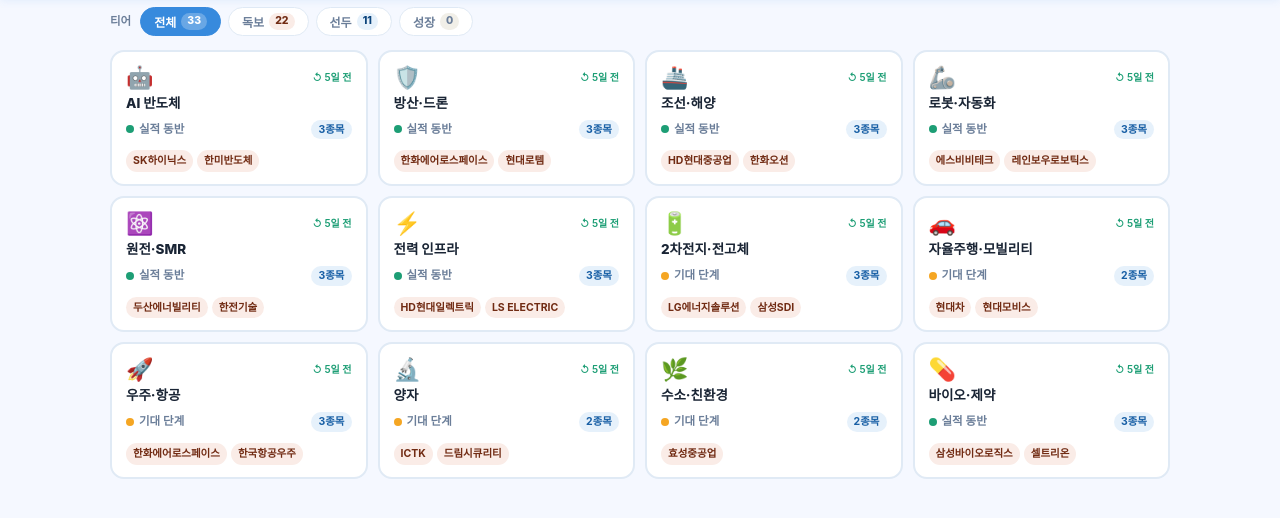
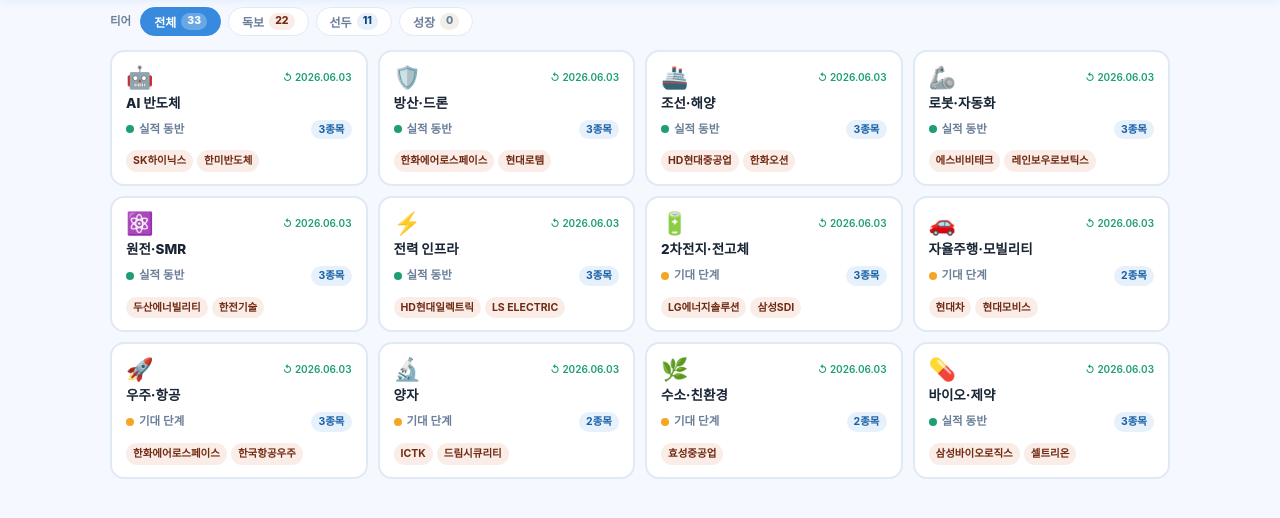
Before and after one commit to shinfund/value-chain, a plain HTML site: page index.html in a window 1280 px wide. Shown: the part 134-652 px from the top of the page. Drawn offline with Linux system fonts and the light colour scheme; a web font is replaced by a local one.

Commit message:
20260608_노션 DB 구조 변경 및 앱 일부 수정

```diff
--- a/index.html
+++ b/index.html
@@ -731,15 +731,15 @@
     stages:[
       { t:'메모리 핵심', s:'HBM·D램',
         stocks:[
-          { n:'SK하이닉스', code:'000660', tier:1, upd:'2026-06-03',
+          { n:'SK하이닉스', code:'000660', tier:1, update:'2026-06-03',
             d:'2026년 HBM3E 12단 양산 확대. 1Q26 영업이익 7.4조(YoY +156%). 엔비디아 B300 HBM4 단독 공급 가능성. 목표주가 NH 28만원. ⚠️리스크: HBM4 수율 저조 시 납기 지연, 중국 수출 규제 확대 리스크' },
-          { n:'삼성전자', code:'005930', tier:2, upd:'2026-06-03',
+          { n:'삼성전자', code:'005930', tier:2, update:'2026-06-03',
             d:'HBM3E 8단 엔비디아 퀄 통과 확인, 12단은 2Q26 중 가시화 전망. DS부문 회복 기조. 목표주가 KB 9.8만원. ⚠️리스크: HBM 점유율 회복 지연, 파운드리 적자 지속' }
         ]
       },
       { t:'장비·소재', s:'패키징·검사',
         stocks:[
-          { n:'한미반도체', code:'042700', tier:1, upd:'2026-06-03',
+          { n:'한미반도체', code:'042700', tier:1, update:'2026-06-03',
             d:'TC본더 독점 공급 지위 유지. 2025 매출 1.2조·영업익 5,200억. 엔비디아·TSMC HBM5 로드맵 포함. 목표주가 삼성증권 16만원. ⚠️리스크: 경쟁사 진입(ASMPT), 고객 다변화 지연' }
         ]
       }
@@ -755,11 +755,11 @@
     stages:[
       { t:'대형 플랫폼', s:'전차·자주포·함정',
         stocks:[
-          { n:'한화에어로스페이스', code:'012450', tier:1, upd:'2026-06-03',
+          { n:'한화에어로스페이스', code:'012450', tier:1, update:'2026-06-03',
             d:'K9 자주포 폴란드 2차 계약(672문·4.5조) 협상 마무리 단계. 1Q26 영업이익 4,800억(YoY +89%). 목표주가 메리츠 72만원. ⚠️리스크: 계약 지연, 원화 강세' },
-          { n:'현대로템', code:'064350', tier:1, upd:'2026-06-03',
+          { n:'현대로템', code:'064350', tier:1, update:'2026-06-03',
             d:'K2 전차 폴란드 3차 계약(180대·3조) 2026 상반기 체결 가시화. 2025 수주잔고 22조. 목표주가 하나 7.2만원. ⚠️리스크: 현지화 조건 이행 부담, 기술이전 리스크' },
-          { n:'LIG넥스원', code:'079550', tier:2, upd:'2026-06-03',
+          { n:'LIG넥스원', code:'079550', tier:2, update:'2026-06-03',
             d:'천궁-II UAE·사우디 후속 계약 협상 중. 국내 LAMD 체계 수주 확정. 목표주가 신한 19만원. ⚠️리스크: 수출 계약 일정 불확실' }
         ]
       }
@@ -775,11 +775,11 @@
     stages:[
       { t:'대형 조선', s:'LNG·컨테이너·군함',
         stocks:[
-          { n:'HD현대중공업', code:'329180', tier:1, upd:'2026-06-03',
+          { n:'HD현대중공업', code:'329180', tier:1, update:'2026-06-03',
             d:'2025 수주잔고 38조(LNG선 비중 55%). 1Q26 영업이익 3,200억(YoY +210%). 미 해군 MRO 파트너십 논의 중. 목표주가 KB 36만원. ⚠️리스크: 인도 지연, 강재 가격 상승' },
-          { n:'한화오션', code:'042660', tier:1, upd:'2026-06-03',
+          { n:'한화오션', code:'042660', tier:1, update:'2026-06-03',
             d:'잠수함·함정 특수선 수주 급증. 2025 수주잔고 31조. 미 해군 버지니아급 MRO 우선협상 대상자 유력. 목표주가 삼성증권 7.2만원. ⚠️리스크: 상선 대비 마진 낮은 특수선 비중 증가' },
-          { n:'삼성중공업', code:'010140', tier:2, upd:'2026-06-03',
+          { n:'삼성중공업', code:'010140', tier:2, update:'2026-06-03',
             d:'LNG선 집중 전략. 2026년 분기 흑자 전환 확인. 셔틀탱커·FSRU 고부가 선종 확대. 목표주가 현대차증권 1.6만원. ⚠️리스크: 드릴십 손실 가능성' }
         ]
       }
@@ -795,15 +795,15 @@
     stages:[
       { t:'핵심 부품', s:'감속기·액추에이터',
         stocks:[
-          { n:'에스비비테크', code:'389500', tier:1, upd:'2026-06-03',
+          { n:'에스비비테크', code:'389500', tier:1, update:'2026-06-03',
             d:'RV감속기 국산화 선두. 2026년 삼성전자 로봇 공급망 진입 확정. 1Q26 수주 전분기比 +48%. ⚠️리스크: 하모닉드라이브 가격 인하 경쟁' },
-          { n:'레인보우로보틱스', code:'277810', tier:1, upd:'2026-06-03',
+          { n:'레인보우로보틱스', code:'277810', tier:1, update:'2026-06-03',
             d:'삼성전자 지분 35% 전략투자. 2족보행 로봇 RB-Y1 상용화. 2026년 협동로봇 수출 계약 100억↑. 목표주가 미래에셋 9.8만원. ⚠️리스크: 삼성 내재화 리스크, 상용화 일정 지연' }
         ]
       },
       { t:'시스템 통합', s:'협동로봇·물류',
         stocks:[
-          { n:'두산로보틱스', code:'454910', tier:2, upd:'2026-06-03',
+          { n:'두산로보틱스', code:'454910', tier:2, update:'2026-06-03',
             d:'협동로봇 글로벌 7위. 북미 시장 점유율 확대 중. 2026년 매출 1,200억 목표(YoY +55%). 목표주가 한국투자 3.2만원. ⚠️리스크: 유니버설로봇·FANUC 가격 공세, 적자 지속' }
         ]
       }
@@ -819,11 +819,11 @@
     stages:[
       { t:'원전 건설·설계', s:'EPC·기자재',
         stocks:[
-          { n:'두산에너빌리티', code:'034020', tier:1, upd:'2026-06-03',
+          { n:'두산에너빌리티', code:'034020', tier:1, update:'2026-06-03',
             d:'체코 원전 주기기 공급사 확정. 2025 원전 수주잔고 7조. 소형 SMR i-SMR 설계 국내 유일. 목표주가 KB 2.8만원. ⚠️리스크: 체코 계약 지연, 가스터빈 부문 실적 변동' },
-          { n:'한전기술', code:'051600', tier:1, upd:'2026-06-03',
+          { n:'한전기술', code:'051600', tier:1, update:'2026-06-03',
             d:'원전 설계 독점(APR1400·APR+). 체코·UAE·폴란드 수출 설계 용역 수혜 직결. 목표주가 신한 9.2만원. ⚠️리스크: 정부 원전 정책 변화' },
-          { n:'비에이치아이', code:'083650', tier:2, upd:'2026-06-03',
+          { n:'비에이치아이', code:'083650', tier:2, update:'2026-06-03',
             d:'원전 증기발생기·열교환기 특수 제작. 체코 수출 기자재 공급망 포함. YoY 수주 +120%. ⚠️리스크: 납품 일정 집중 리스크' }
         ]
       }
@@ -839,15 +839,15 @@
     stages:[
       { t:'중전기기', s:'변압기·차단기',
         stocks:[
-          { n:'HD현대일렉트릭', code:'267260', tier:1, upd:'2026-06-03',
+          { n:'HD현대일렉트릭', code:'267260', tier:1, update:'2026-06-03',
             d:'초고압변압기 미국 수출 호황. 2025 매출 3.9조·영업익 5,800억(YoY +67%). 미국 공장 증설 2027년 완공. 목표주가 한국투자 42만원. ⚠️리스크: 달러 약세, 경쟁사 증설' },
-          { n:'LS ELECTRIC', code:'010120', tier:1, upd:'2026-06-03',
+          { n:'LS ELECTRIC', code:'010120', tier:1, update:'2026-06-03',
             d:'배전반·차단기 국내 1위. 데이터센터·전기차 충전인프라 동시 수혜. 2026년 해외 수주 비중 40% 목표. 목표주가 메리츠 19만원. ⚠️리스크: 원자재 가격 상승' }
         ]
       },
       { t:'냉각·UPS', s:'데이터센터 전원',
         stocks:[
-          { n:'LG전자', code:'066570', tier:1, upd:'2026-06-03',
+          { n:'LG전자', code:'066570', tier:1, update:'2026-06-03',
             d:'AI 데이터센터 칠러 수주 1조 조기 달성(2025). 2026년 칠러 수주목표 1.7조. 목표주가 NH 10.5만원. 2026H2 엑시옴 협동로봇 생산 시작(선반영). ⚠️리스크: 칠러 경쟁 심화, 로봇 사업 흑자전환 지연' }
         ]
       }
@@ -863,15 +863,15 @@
     stages:[
       { t:'셀 제조', s:'파우치·원통형',
         stocks:[
-          { n:'LG에너지솔루션', code:'373220', tier:1, upd:'2026-06-03',
+          { n:'LG에너지솔루션', code:'373220', tier:1, update:'2026-06-03',
             d:'2025 영업이익 8,200억(전년비 -38%). GM 얼티엄셀즈 1공장 정상화. 전고체 시제품 2027년 목표. 목표주가 KB 38만원. ⚠️리스크: 北美 IRA 세액공제 불확실, 중국 경쟁' },
-          { n:'삼성SDI', code:'006400', tier:1, upd:'2026-06-03',
+          { n:'삼성SDI', code:'006400', tier:1, update:'2026-06-03',
             d:'전고체 2027년 파일럿 생산, 2030년 양산 목표. 스텔란티스 조인트벤처 스타플러스에너지 양산 개시. 목표주가 하나 42만원. ⚠️리스크: 전고체 일정 지연, 전동공구 수요 둔화' }
         ]
       },
       { t:'소재', s:'양극재·분리막',
         stocks:[
-          { n:'포스코퓨처엠', code:'003670', tier:2, upd:'2026-06-03',
+          { n:'포스코퓨처엠', code:'003670', tier:2, update:'2026-06-03',
             d:'양극재 캐파 2026년 10만톤. GM 공급 계약 유지. 목표주가 NH 25만원. ⚠️리스크: 리튬 가격 하락으로 ASP 하락, 캐파 과잉 우려' }
         ]
       }
@@ -887,9 +887,9 @@
     stages:[
       { t:'완성차·소프트웨어', s:'OEM·SDV',
         stocks:[
-          { n:'현대차', code:'005380', tier:1, upd:'2026-06-03',
+          { n:'현대차', code:'005380', tier:1, update:'2026-06-03',
             d:'2025 영업이익 15.3조(YoY +3%). 아이오닉9 북미 흥행. 2027년 레벨3 양산차 출시 목표. 목표주가 메리츠 32만원. ⚠️리스크: 원화 강세, 미국 관세 불확실성' },
-          { n:'현대모비스', code:'012330', tier:1, upd:'2026-06-03',
+          { n:'현대모비스', code:'012330', tier:1, update:'2026-06-03',
             d:'자율주행 핵심 모듈(레이더·라이다 통합) 공급. BD로보틱스 액추에이터 수주 — 2027년 매출 반영, 2028년 양산. 목표주가 KB 32만원. ⚠️리스크: 현대차 내재화 리스크, 로봇 사업 초기 손실' }
         ]
       }
@@ -905,11 +905,11 @@
     stages:[
       { t:'발사체·위성', s:'발사 시스템',
         stocks:[
-          { n:'한화에어로스페이스', code:'012450', tier:1, upd:'2026-06-03',
+          { n:'한화에어로스페이스', code:'012450', tier:1, update:'2026-06-03',
             d:'누리호 엔진 주관·나로우주센터 운영. KPS 위성체 개발 수주 유력. 방산+우주 동시 주력(의도적 중복). ⚠️리스크: 발사 실패 시 브랜드 타격, 민간 발사체 경쟁 심화' },
-          { n:'한국항공우주', code:'047810', tier:1, upd:'2026-06-03',
+          { n:'한국항공우주', code:'047810', tier:1, update:'2026-06-03',
             d:'KF-21 블록2 무장통합 2027년 목표. 군 정찰위성 2호기 계약. 목표주가 메리츠 9.2만원. ⚠️리스크: KF-21 수출 계약 지연' },
-          { n:'이노스페이스', code:'462350', tier:2, upd:'2026-06-03',
+          { n:'이노스페이스', code:'462350', tier:2, update:'2026-06-03',
             d:'한빛-TLV 2026년 상업발사 첫 계약 목표. 소형위성 발사 서비스 국내 유일 민간. ⚠️리스크: 발사 실패 리스크, 흑자전환 2028년 이후' }
         ]
       }
@@ -925,9 +925,9 @@
     stages:[
       { t:'양자통신', s:'QKD 장비',
         stocks:[
-          { n:'ICTK', code:'456010', tier:2, upd:'2026-06-03',
+          { n:'ICTK', code:'456010', tier:2, update:'2026-06-03',
             d:'양자내성암호(PQC) 보안칩 국내 유일 양산. 금융·공공 PQC 전환 수요 2026년 본격화. 목표주가 KB 4.2만원. ⚠️리스크: 글로벌 표준 변동 리스크, 스케일업 속도' },
-          { n:'드림시큐리티', code:'203650', tier:2, upd:'2026-06-03',
+          { n:'드림시큐리티', code:'203650', tier:2, update:'2026-06-03',
             d:'QKD 기반 양자 VPN·인증 솔루션 공공기관 납품. 2026년 정부 양자 보안 예산 3배↑ 수혜. ⚠️리스크: 수주 편중 리스크, 매출 소규모' }
         ]
       }
@@ -943,9 +943,9 @@
     stages:[
       { t:'수소 생산·저장', s:'수전해·탱크',
         stocks:[
-          { n:'효성중공업', code:'298040', tier:1, upd:'2026-06-03',
+          { n:'효성중공업', code:'298040', tier:1, update:'2026-06-03',
             d:'변압기 초호황으로 주력 실적 견인. 수소 압축충전기 국내 점유율 65%. DC MOU 충전소 20기 추가. 주력은 전력 인프라 — 수소는 보조 모멘텀. ⚠️리스크: 변압기 마진 하락 시 실적 충격' },
-          { n:'일진하이솔루스', code:'271940', tier:2, upd:'2026-06-03',
+          { n:'일진하이솔루스', code:'271940', tier:2, update:'2026-06-03',
             d:'Type4 수소탱크 국내 1위. 2026년 수소트럭 탱크 납품 계약 확대. ⚠️리스크: 수소차 보급 속도 지연' }
         ]
       }
@@ -962,15 +962,15 @@
     stages:[
       { t:'CMO·CDMO', s:'바이오의약품 생산',
         stocks:[
-          { n:'삼성바이오로직스', code:'207940', tier:1, upd:'2026-06-03',
+          { n:'삼성바이오로직스', code:'207940', tier:1, update:'2026-06-03',
             d:'2025 매출 4.7조·영업이익 1.4조(YoY +28%). 5공장 완공으로 글로벌 캐파 1위(72만L). 비만치료제 GLP-1 CMO 계약 다수. 목표주가 NH 160만원. ⚠️리스크: 환율 하락, 빅파마 내재화 추세' },
-          { n:'셀트리온', code:'068270', tier:1, upd:'2026-06-03',
+          { n:'셀트리온', code:'068270', tier:1, update:'2026-06-03',
             d:'람시마SC 글로벌 시판 확대. 2026년 ADC 파이프라인 임상 3상 진입. 목표주가 한국투자 22만원. ⚠️리스크: 바이오시밀러 경쟁 심화' }
         ]
       },
       { t:'ADC·혁신신약', s:'기술수출',
         stocks:[
-          { n:'레고켐바이오', code:'141080', tier:2, upd:'2026-06-03',
+          { n:'레고켐바이오', code:'141080', tier:2, update:'2026-06-03',
             d:'ADC 링커-페이로드 플랫폼 기술수출 누적 3조↑. 2026년 임상 2상 데이터 3건 발표 예정. 목표주가 미래에셋 16만원. ⚠️리스크: 임상 실패 리스크, 기술수출 마일스톤 인식 시점 불확실' }
         ]
       }
@@ -1019,7 +1019,7 @@
 function getSectorLatestUpd(d){
   let latest = '';
   d.stages.forEach(s => s.stocks.forEach(st => {
-    if(st.upd && (!latest || st.upd > latest)) latest = st.upd;
+    if(st.update && (!latest || st.update > latest)) latest = st.update;
   }));
   return latest;
 }
@@ -1030,18 +1030,24 @@
   const diff = Math.floor((new Date() - new Date(upd)) / 86400000);
   let label;
   if(diff === 0) label = '오늘';
-  else if(diff <= 7) label = `${diff}일 전`;
-  else label = upd.replace(/^\d{4}-(\d{2})-(\d{2})$/, (_, m, d) => m + '/' + d);
+  else label = upd.replace(/^(\d{4})-(\d{2})-(\d{2})$/, (_, y, m, d) => y + '.' + m + '.' + d);
   return {diff, label};
 }
 
 // ── [r1] 리스크 파싱 공통 헬퍼 ── (메인 카드·즐겨찾기 공용) — 원문(raw) 기준
+// 본문·리스크를 직접 받아 렌더 (합성·재분리 없이)
+function renderDescRisk(main, risk, riskSpanClass){
+  const m = (main || '').trim();
+  const r = (risk || '').trim();
+  const riskHTML = r ? `<span class="${riskSpanClass}"><span class="risk-label">⚠️ 리스크</span>${riskToBullets(r)}</span>` : '';
+  return mainToBullets(m) + riskHTML;
+}
+// 구버전 d(본문 ⚠️리스크: 리스크) 포맷 분리용 — history 폴백·구버전 호환 유지
 function splitRisk(raw, riskSpanClass){
   const idx = raw.indexOf(RISK_MARK);
   const main = (idx === -1 ? raw : raw.slice(0, idx)).trim();
   const risk = idx === -1 ? '' : raw.slice(idx + RISK_MARK.length).trim();
-  const riskHTML = risk ? `<span class="${riskSpanClass}"><span class="risk-label">⚠️ 리스크</span>${riskToBullets(risk)}</span>` : '';
-  return mainToBullets(main) + riskHTML;
+  return renderDescRisk(main, risk, riskSpanClass);
 }
 
 // ── 리스크 텍스트 → 불릿 목록 변환 ──
@@ -1172,8 +1178,8 @@
           <a class="stock-name stock-link" href="${st.code ? 'https://m.stock.naver.com/domestic/stock/'+esc(st.code)+'/total' : '#'}" target="_blank" rel="noopener noreferrer">${esc(st.n)}<span class="stock-link-icon">&#x2197;</span></a>
           <span style="display:flex;align-items:center;gap:4px">${isKey ? '<span class="key-badge">★ 핵심</span>' : ''}${tierLabel(st.tier)}<button class="fav-btn" data-name="${esc(st.n)}" onclick="toggleFav(this)" aria-label="즐겨찾기">☆</button></span>
         </div>
-        <div class="stock-desc">${splitRisk(st.d, 'risk')}</div>
-        ${updDateHTML(st.upd, st.history||[], uid)}
+        <div class="stock-desc">${st.descRaw!==undefined ? renderDescRisk(st.descRaw, st.riskRaw, 'risk') : splitRisk(st.d, 'risk')}</div>
+        ${updDateHTML(st.update, st.history||[], uid)}
       </div>`;
     }).join('');
     parts.push(`<div class="stage">
@@ -1537,9 +1543,8 @@
       ${nameEl}
       <span style="display:flex;align-items:center;gap:4px">${tierLabel(st.tier)}<button class="fav-btn ${isFav?'on':''}" data-name="${esc(st.n)}" onclick="toggleFav(this)" aria-label="즐겨찾기">${isFav?'★':'☆'}</button></span>
     </div>
-    <div class="stock-desc">${splitRisk(st.d, 'risk')}</div>
-    ${updDateHTML(st.upd, st.history||[], uid)}
-    ${footerHTML||''}
+    <div class="stock-desc">${st.descRaw!==undefined ? renderDescRisk(st.descRaw, st.riskRaw, 'risk') : splitRisk(st.d, 'risk')}</div>
+    ${updDateHTML(st.update, st.history||[], uid)}
   </div>`;
 }
 function getFavStocks(){
@@ -1688,9 +1693,9 @@
 document.addEventListener('keydown', e=>{ if(e.key==='Escape') closeCfgModal(); });
 
 function saveCfg(){
-  const wVal=document.getElementById('cfgWorkerUrl').value.trim();
-  const sVal=document.getElementById('cfgSectorDbId').value.trim();
-  const tVal=document.getElementById('cfgStockDbId').value.trim();
+  const wVal=document.getElementById('cfgWorkerUrl')?.value.trim() || '';
+  const sVal=document.getElementById('cfgSectorDbId')?.value.trim() || '';
+  const tVal=document.getElementById('cfgStockDbId')?.value.trim() || '';
   if(wVal) CFG.workerUrl  = wVal;
   if(sVal) CFG.sectorDbId = sVal;
   if(tVal) CFG.stockDbId  = tVal;
@@ -1751,11 +1756,12 @@
   const data = await fetchNotion(dbId, body);
   let pages = data.results || [];
   let cursor = data.next_cursor, hasMore = data.has_more, cnt = 0;
-  while(cursor && hasMore && ++cnt < 20){
+  while(cursor && hasMore && ++cnt < 50){
     const d2 = await fetchNotion(dbId, {...body, start_cursor: cursor});
     pages = [...pages, ...(d2.results || [])];
     cursor = d2.next_cursor; hasMore = d2.has_more;
   }
+  if(hasMore && cursor) console.warn('fetchAllPages: 페이지 상한(50회) 도달 — 일부 데이터가 누락됐을 수 있습니다.', dbId);
   return pages;
 }
 
@@ -1766,8 +1772,23 @@
   if(p.type==='rich_text')return (p.rich_text||[]).map(t=>t.plain_text||'').join('');
   if(p.type==='select')   return p.select?.name || '';
   if(p.type==='number')   return p.number ?? '';
-  if(p.type==='date')     return p.date?.start?.slice(0,10) || '';
+  if(p.type==='date'){
+    // YYYY-MM-DD / YYYY-MM-DDTHH:mm:ss / 시간대 오프셋 포함 모두 날짜 부분만 추출
+    const s = p.date?.start || '';
+    const m = s.match(/^\d{4}-\d{2}-\d{2}/);
+    return m ? m[0] : s.slice(0,10);
+  }
   return '';
+}
+
+// ── [구조 개선] desc(본문) + risk(리스크)를 기존 d 포맷으로 합성 ──
+// 노션 DB는 desc/risk 분리 저장, 앱 렌더링은 기존 "본문 ⚠️리스크: 리스크" 포맷 사용
+// → splitRisk/buildHistHTML 로직을 수정 없이 재사용 (RISK_MARK 구분자 기준)
+function composeDesc(desc, risk){
+  const main = (desc || '').trim();
+  const r = (risk || '').trim();
+  if(!r) return main;
+  return main + ' ' + RISK_MARK + ' ' + r;
 }
 
 // ── Notion 데이터 → DATA[] 변환 ──
@@ -1797,8 +1818,12 @@
     const n          = String(getText(pr['종목명'])  || '').trim();
     const code       = String(getText(pr['code'])    || '').trim();
     const tier       = Number(getText(pr['tier'])    || 3);
-    const upd        = String(getText(pr['upd'])     || '').trim();
-    const d          = String(getText(pr['d'])       || '').trim();
+    const update     = String(getText(pr['update'])  || '').trim();
+    // [구조 개선] summary(본문) + risk(리스크 별도) 필드. 구버전 d 필드도 폴백 지원
+    const descRaw    = String(getText(pr['summary']) || getText(pr['d']) || '').trim();
+    const riskRaw    = String(getText(pr['risk']) || '').trim();
+    // 렌더링 호환: 내부적으로 기존 d 포맷(본문 ⚠️리스크: 리스크)으로 합성
+    const d          = composeDesc(descRaw, riskRaw);
     const stage      = String(getText(pr['stage'])   || '').trim();
     const stage_sub  = String(getText(pr['stage_sub']) || '').trim();
     let history      = [];
@@ -1830,15 +1855,15 @@
       stageObj = { t: stage, s: stage_sub, stocks: [] };
       sec.stages.push(stageObj);
     }
-    const stock = { n, tier, upd, d };
+    const stock = { n, tier, update, d, descRaw, riskRaw };
     if(code) stock.code = code;
     if(history.length) stock.history = history;
-    // 동일 stage 내 중복 종목 방어 — 같은 종목명이 이미 있으면 upd가 더 최신인 것으로 교체
+    // 동일 stage 내 중복 종목 방어 — 같은 종목명이 이미 있으면 update가 더 최신인 것으로 교체
     const dupIdx = stageObj.stocks.findIndex(s => s.n === n);
     if(dupIdx === -1){
       stageObj.stocks.push(stock);
-    } else if((upd || '') > (stageObj.stocks[dupIdx].upd || '')){
-      stageObj.stocks[dupIdx] = stock; // 최신 upd로 교체
+    } else if((update || '') > (stageObj.stocks[dupIdx].update || '')){
+      stageObj.stocks[dupIdx] = stock; // 최신 update로 교체
     }
   });
 
@@ -1944,7 +1969,8 @@
 
 // [개선] ResizeObserver — hdr-wrap 높이가 콘텐츠 변화로 달라질 때도 자동 재측정
 if(typeof ResizeObserver !== 'undefined'){
-  new ResizeObserver(() => applyHeaderOffset()).observe(document.querySelector('.hdr-wrap'));
+  const hdrWrapEl = document.querySelector('.hdr-wrap');
+  if(hdrWrapEl) new ResizeObserver(() => applyHeaderOffset()).observe(hdrWrapEl);
 }
 
 // ── scrollend 폴백 공통 헬퍼 ──
```
